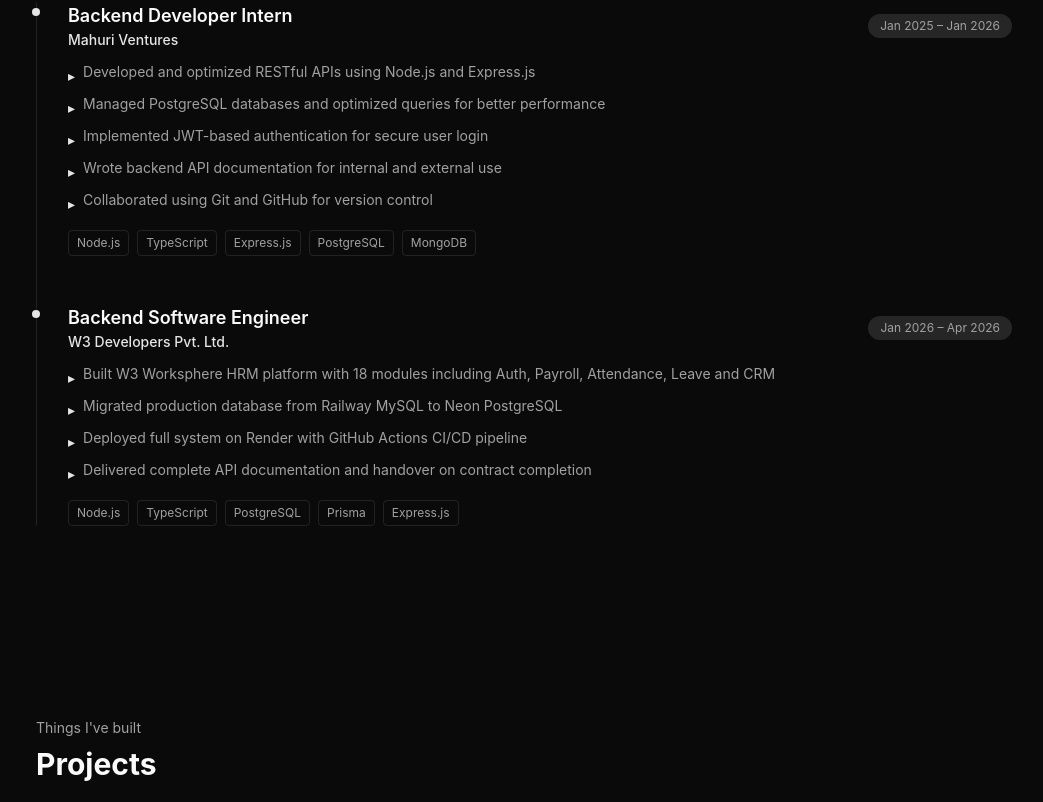
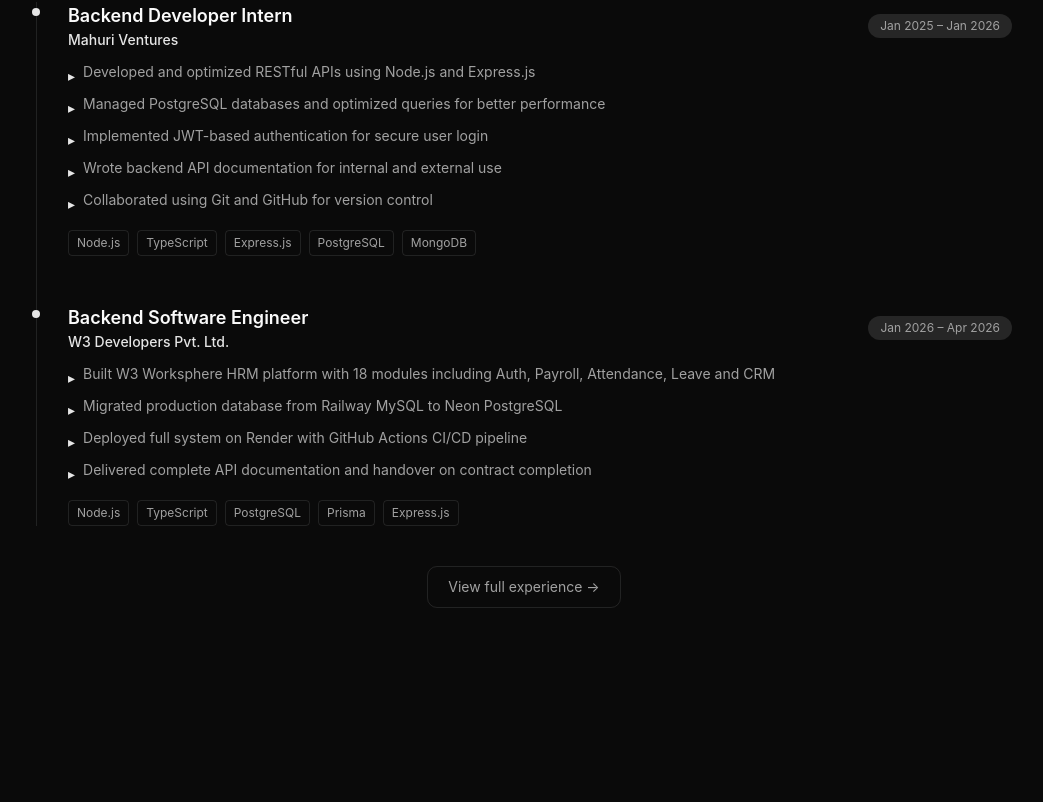
Before and after one commit to codewithrajeep/rajeep-portfolio, a Next.js app: page / in a window 1280 px wide. Shown: the part 1733-2535 px from the top of the page, without its empty margins (116-1159 px from the left). Built offline with nearby package versions, Linux system fonts and the light colour scheme.

Commit message:
feat: update experience section with view all experience button

```diff
--- a/src/components/sections/experience.tsx
+++ b/src/components/sections/experience.tsx
@@ -73,6 +73,20 @@ export function Experience() {
               ))}
             </div>
           </div>
+          <motion.div
+            initial={{ opacity: 0 }}
+            whileInView={{ opacity: 1 }}
+            viewport={{ once: true }}
+            transition={{ duration: 0.4, delay: 0.3 }}
+            className="flex justify-center mt-10"
+          >
+            <a
+              href="/experience"
+              className="inline-flex items-center gap-2 px-5 py-2.5 rounded-lg border border-border text-sm text-muted-foreground hover:border-primary/50 hover:text-foreground transition-all duration-300"
+            >
+              View full experience →
+            </a>
+          </motion.div>
         </motion.div>
       </div>
     </section>
```
